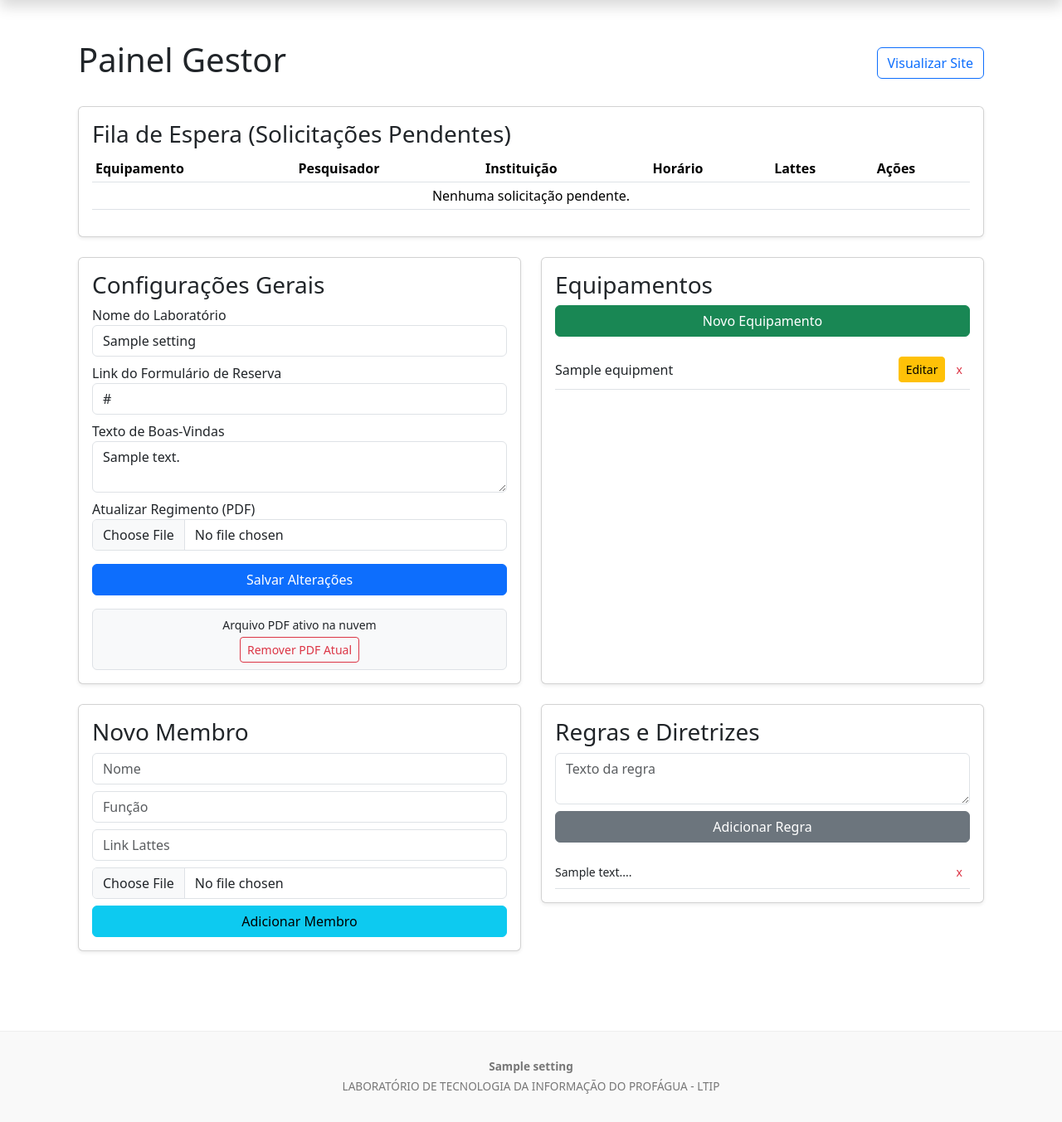
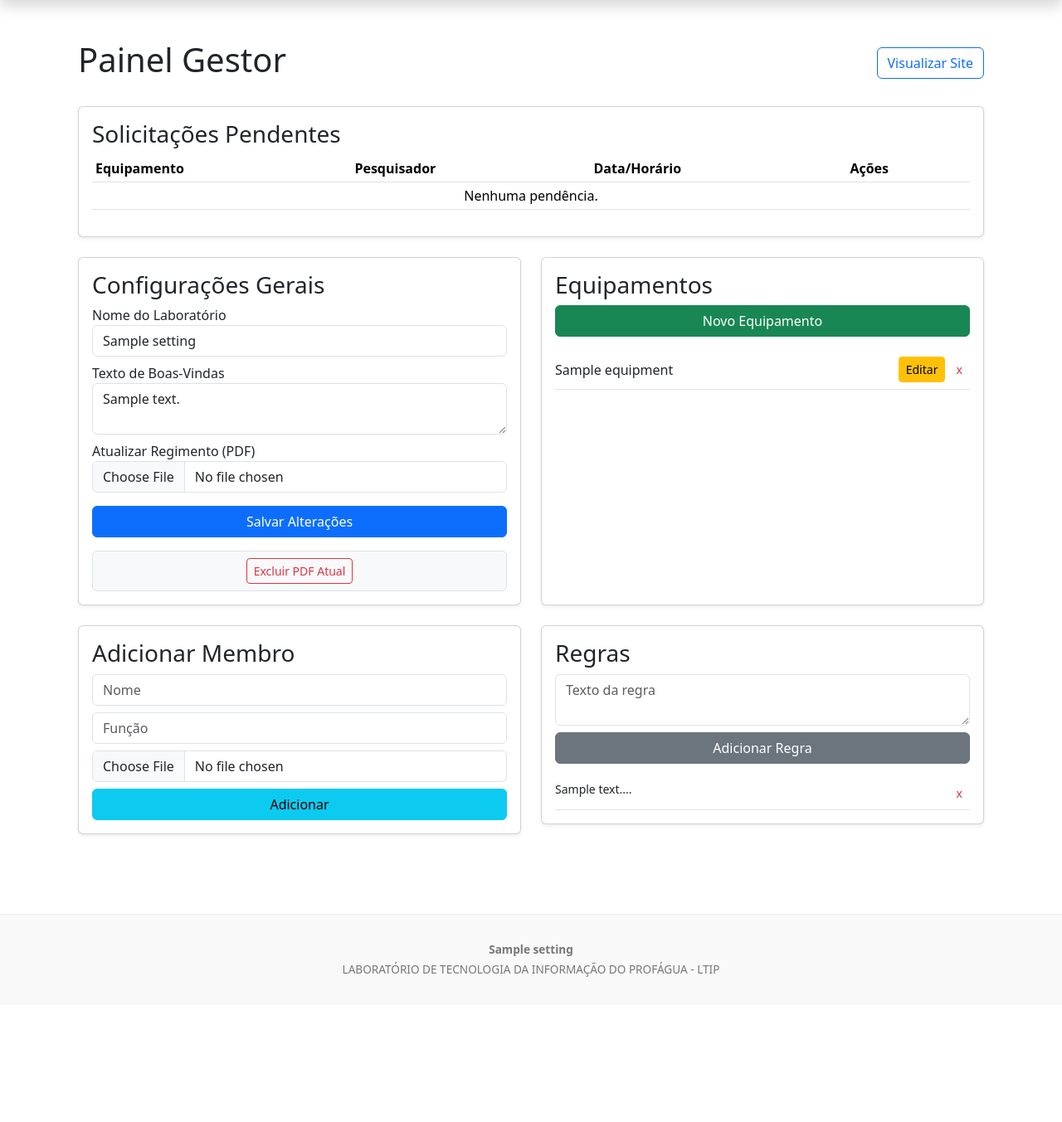
Before and after one commit to almeidasudarioarthurcassius-maker/SITE-OFICIAL-LABRIOS, a Flask app: page /admin in a window 1280 px wide. Shown: the part 59-1412 px from the top of the page at 83% size. After the commit the page ends 1237 px from the top, so only its background shows below. Run offline with Flask 3, Linux system fonts and the light colour scheme; a user stored in the database is signed in; tables that the repository leaves empty hold one stand-in row (values such as "Sample post").

Commit message:
Update admin.html

```diff
--- a/site-labrios-oficial/templates/admin.html
+++ b/site-labrios-oficial/templates/admin.html
@@ -7,16 +7,14 @@
     </div>
 
     <div class="card p-3 shadow-sm mb-4">
-        <h3>Fila de Espera (Solicitações Pendentes)</h3>
+        <h3>Solicitações Pendentes</h3>
         <div class="table-responsive">
             <table class="table table-sm">
                <thead>
                    <tr>
                        <th>Equipamento</th>
                        <th>Pesquisador</th>
-                       <th>Instituição</th>
-                       <th>Horário</th>
-                       <th>Lattes</th>
+                       <th>Data/Horário</th>
                        <th>Ações</th>
                    </tr>
                </thead>
@@ -24,10 +22,8 @@
                    {% for res in pending_reservations %}
                    <tr>
                        <td>{{ res.equipment.name }}</td>
-                       <td>{{ res.name }}</td>
-                       <td>{{ res.institution }}</td>
-                       <td>{{ res.date }} ({{ res.start_time }}-{{ res.end_time }})</td>
-                       <td><a href="{{ res.lattes }}" target="_blank">Ver</a></td>
+                       <td>{{ res.name }} ({{ res.institution }})</td>
+                       <td>{{ res.date }} às {{ res.start_time }}</td>
                        <td>
                            <form action="{{ url_for('approve_reservation', id=res.id) }}" method="POST" style="display:inline;">
                                <button class="btn btn-success btn-sm">Aprovar</button>
@@ -38,7 +34,7 @@
                        </td>
                    </tr>
                    {% else %}
-                   <tr><td colspan="6" class="text-center">Nenhuma solicitação pendente.</td></tr>
+                   <tr><td colspan="4" class="text-center">Nenhuma pendência.</td></tr>
                    {% endfor %}
                </tbody>
             </table>
@@ -52,8 +48,6 @@
                <form action="{{ url_for('update_settings') }}" method="POST" enctype="multipart/form-data">
                    <label>Nome do Laboratório</label>
                    <input type="text" name="lab_name" class="form-control mb-2" value="{{ settings.lab_name }}">
-                   <label>Link do Formulário de Reserva</label>
-                   <input type="text" name="form_link" class="form-control mb-2" value="{{ settings.external_form_link }}">
                    <label>Texto de Boas-Vindas</label>
                    <textarea name="hero_text" class="form-control mb-2">{{ settings.hero_text }}</textarea>
                    <label>Atualizar Regimento (PDF)</label>
@@ -62,9 +56,8 @@
                </form>
                 {% if settings.regimento_pdf %}
                 <div class="mt-3 p-2 border rounded bg-light text-center">
-                   <p class="mb-1 small">Arquivo PDF ativo na nuvem</p>
                    <form action="{{ url_for('delete_regimento') }}" method="POST">
-                       <button type="submit" class="btn btn-sm btn-outline-danger">Remover PDF Atual</button>
+                       <button type="submit" class="btn btn-sm btn-outline-danger">Excluir PDF Atual</button>
                    </form>
                 </div>
                 {% endif %}
@@ -97,11 +90,10 @@
                                    <input type="text" name="model" class="form-control mb-2" value="{{ e.model }}">
                                    <textarea name="purpose" class="form-control mb-2">{{ e.purpose }}</textarea>
                                    <input type="number" name="quantity" class="form-control mb-2" value="{{ e.quantity }}">
-                                   <label class="small">Alterar Imagem:</label>
+                                   <label>Trocar Imagem:</label>
                                    <input type="file" name="image" class="form-control">
                                </div>
                                <div class="modal-footer">
-                                   <button type="button" class="btn btn-secondary" data-bs-dismiss="modal">Fechar</button>
                                    <button type="submit" class="btn btn-primary">Salvar</button>
                                </div>
                            </form>
@@ -114,28 +106,27 @@
 
         <div class="col-md-6 mb-4">
             <div class="card p-3 shadow-sm">
-               <h3>Novo Membro</h3>
+               <h3>Adicionar Membro</h3>
                <form action="{{ url_for('add_member') }}" method="POST" enctype="multipart/form-data">
                    <input type="text" name="name" class="form-control mb-2" placeholder="Nome" required>
                    <input type="text" name="role" class="form-control mb-2" placeholder="Função">
-                   <input type="text" name="lattes" class="form-control mb-2" placeholder="Link Lattes">
                    <input type="file" name="photo" class="form-control mb-2">
-                   <button type="submit" class="btn btn-info w-100">Adicionar Membro</button>
+                   <button type="submit" class="btn btn-info w-100">Adicionar</button>
                </form>
             </div>
         </div>
 
         <div class="col-md-6 mb-4">
             <div class="card p-3 shadow-sm">
-               <h3>Regras e Diretrizes</h3>
+               <h3>Regras</h3>
                <form action="{{ url_for('add_rule') }}" method="POST">
                    <textarea name="content" class="form-control mb-2" placeholder="Texto da regra" required></textarea>
                    <button type="submit" class="btn btn-secondary w-100">Adicionar Regra</button>
                </form>
-                <div class="mt-3" style="max-height: 200px; overflow-y: auto;">
+                <div class="mt-3">
                    {% for rule in rules %}
-                   <div class="d-flex justify-content-between align-items-center border-bottom py-1">
-                       <small>{{ rule.content[:50] }}...</small>
+                   <div class="d-flex justify-content-between py-1 border-bottom">
+                       <small>{{ rule.content[:40] }}...</small>
                        <form action="{{ url_for('delete_rule', id=rule.id) }}" method="POST">
                            <button class="btn btn-sm text-danger">x</button>
                        </form>
```
